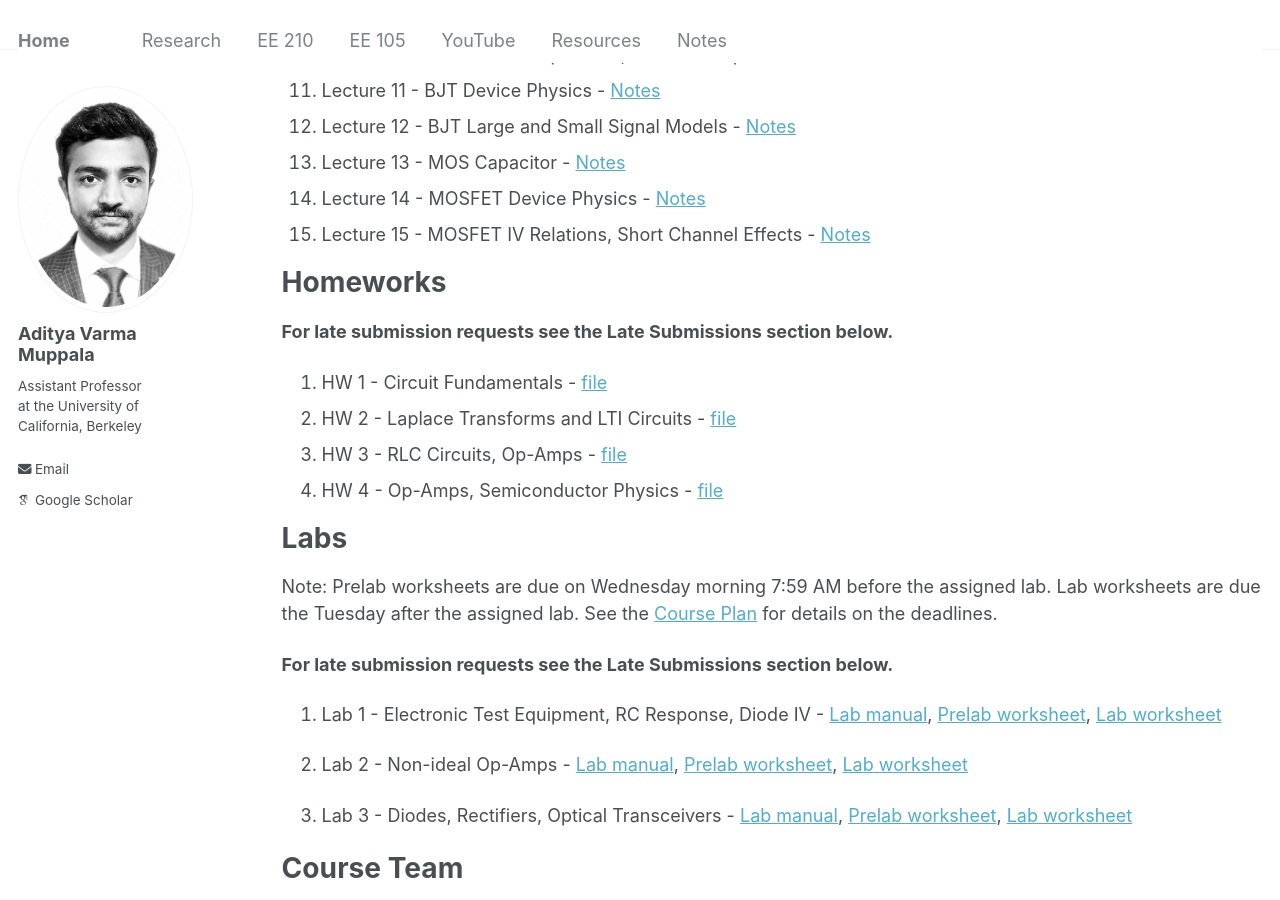
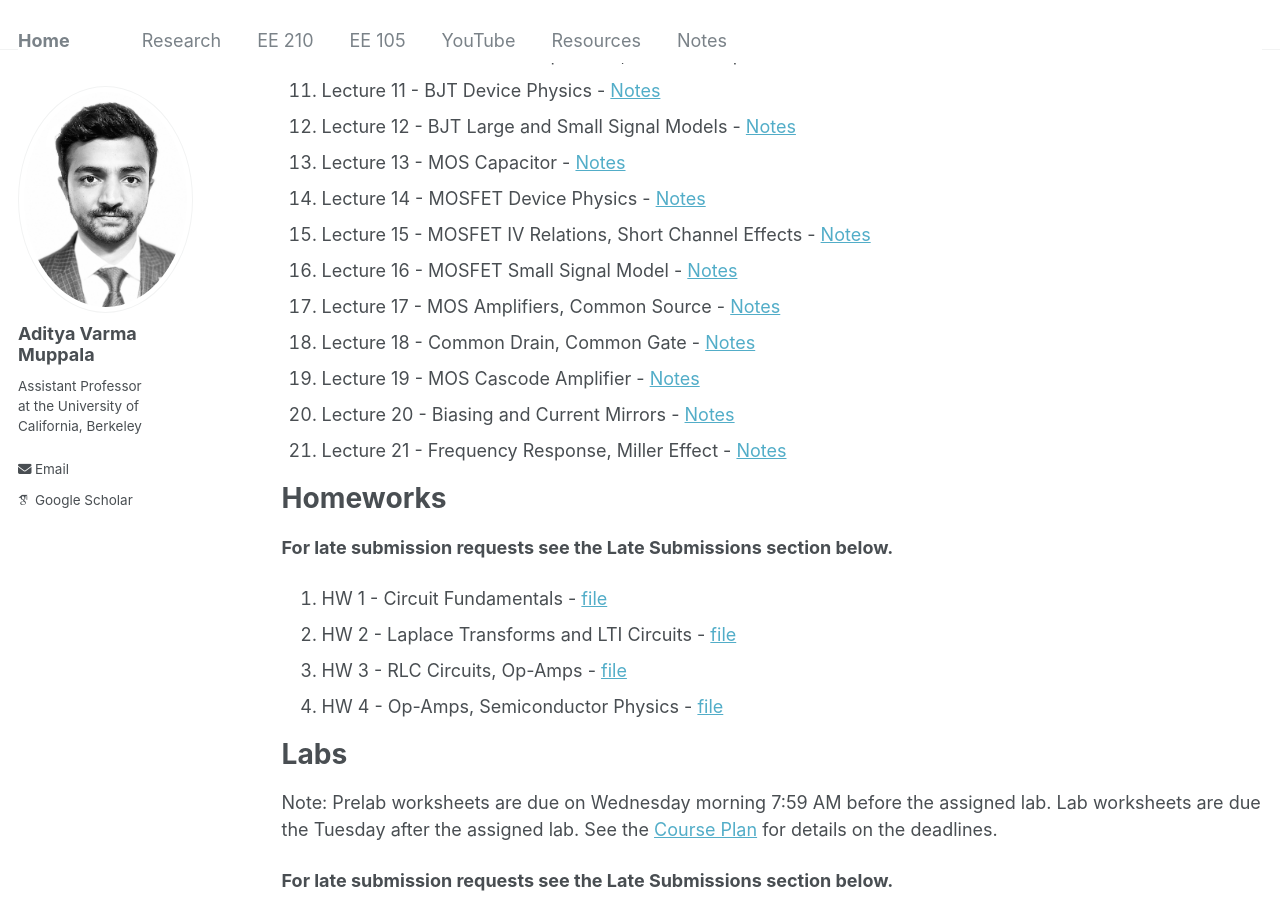
Before and after one commit to AdityaMuppala/adityamuppala.github.io, a Jekyll site: the page built from _pages/teaching105.md, in a window 1280 px wide and 900 px high, scrolled down 540 px. Built offline with Jekyll 4.4.1, drawn with Linux system fonts in a browser that asks for light colours; some web fonts are replaced.

Commit message:
Update teaching105.md

```diff
--- a/_pages/teaching105.md
+++ b/_pages/teaching105.md
@@ -23,6 +23,12 @@ Will be posted to YouTube into the [EE 105 Spring 2026 Playlist](https://www.you
 13. Lecture 13 - MOS Capacitor - [Notes](https://adityamuppala.github.io/assets/EE_105/Notes/105_Lec13.pdf)
 14. Lecture 14 - MOSFET Device Physics - [Notes](https://adityamuppala.github.io/assets/EE_105/Notes/105_Lec14.pdf)
 15. Lecture 15 - MOSFET IV Relations, Short Channel Effects - [Notes](https://adityamuppala.github.io/assets/EE_105/Notes/105_Lec15.pdf)
+16. Lecture 16 - MOSFET Small Signal Model - [Notes](https://adityamuppala.github.io/assets/EE_105/Notes/105_Lec16.pdf)
+17. Lecture 17 - MOS Amplifiers, Common Source - [Notes](https://adityamuppala.github.io/assets/EE_105/Notes/105_Lec17.pdf)
+18. Lecture 18 - Common Drain, Common Gate - [Notes](https://adityamuppala.github.io/assets/EE_105/Notes/105_Lec18.pdf)
+19. Lecture 19 - MOS Cascode Amplifier - [Notes](https://adityamuppala.github.io/assets/EE_105/Notes/105_Lec19.pdf)
+20. Lecture 20 - Biasing and Current Mirrors - [Notes](https://adityamuppala.github.io/assets/EE_105/Notes/105_Lec20.pdf)
+21. Lecture 21 - Frequency Response, Miller Effect - [Notes](https://adityamuppala.github.io/assets/EE_105/Notes/105_Lec21.pdf)
 
 # Homeworks
 
```
